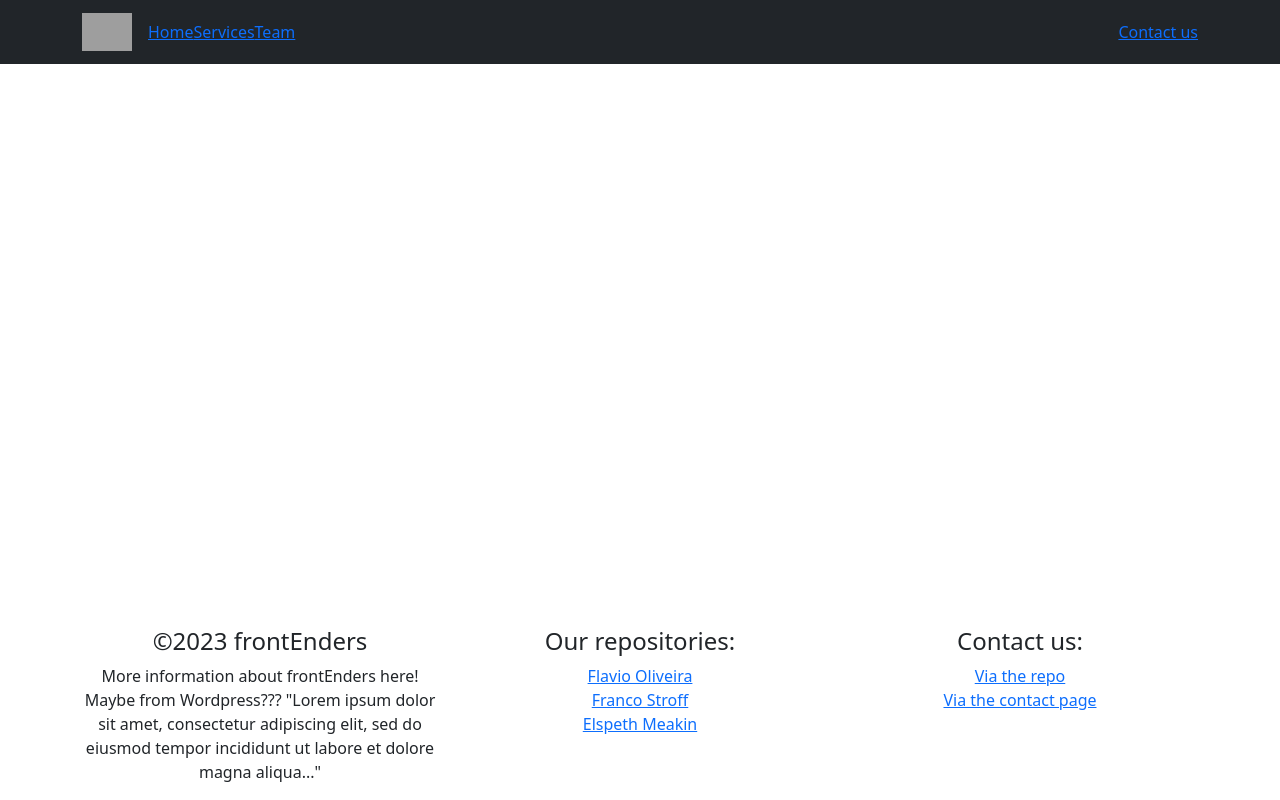
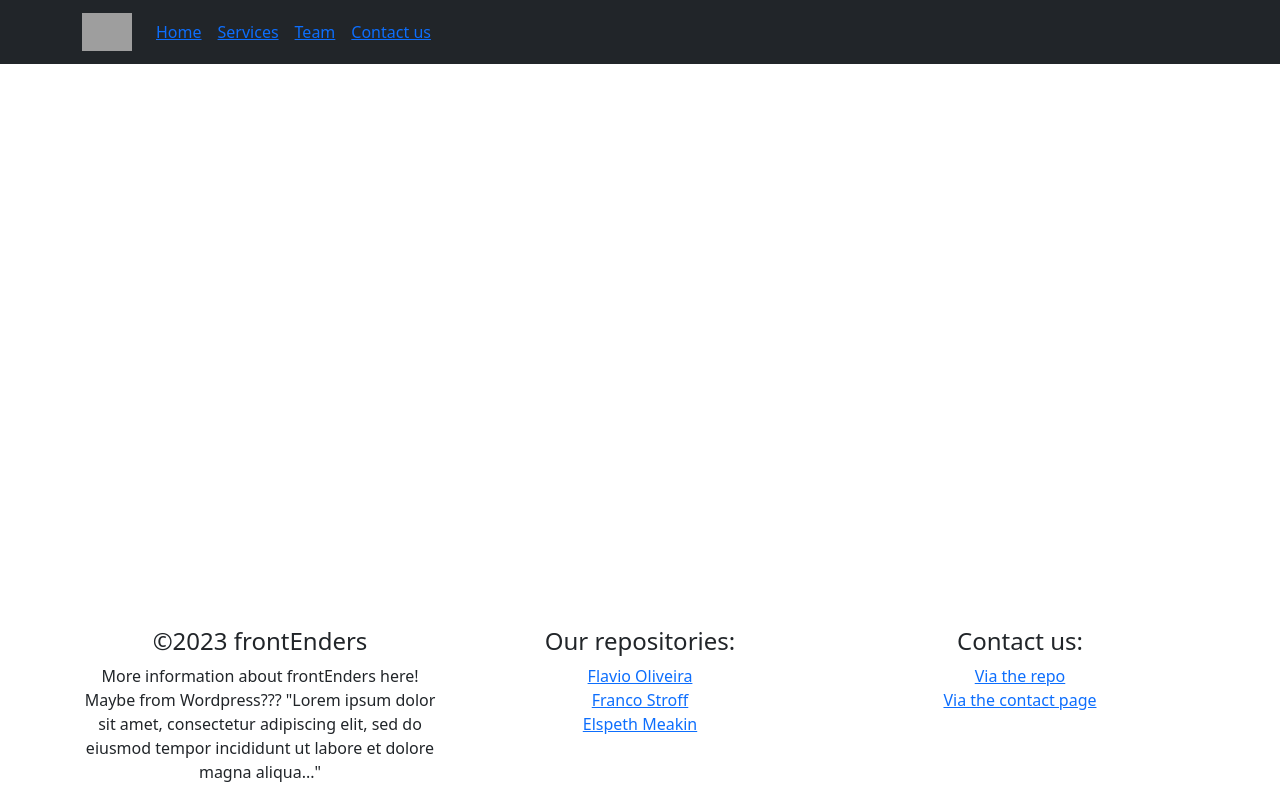
Before and after one commit to fl4viooliveira/FrontEnders, a React (Create React App) app: page / in a window 1280 px wide. Built offline with nearby package versions, Linux system fonts and the light colour scheme; grey boxes are pictures that could not be loaded.

Commit message:
fixing navbar

```diff
--- a/src/components/Navbar.jsx
+++ b/src/components/Navbar.jsx
@@ -1,6 +1,5 @@
 import React from 'react';
 import { Link, NavLink } from 'react-router-dom';
-
 import Container from 'react-bootstrap/Container';
 import Nav from 'react-bootstrap/Nav';
 import Navbar from 'react-bootstrap/Navbar';
@@ -14,12 +13,13 @@ export default function Navibar() {
         <Navbar.Toggle aria-controls="responsive-navbar-nav" />
         <Navbar.Collapse id="responsive-navbar-nav">
           <Nav className="me-auto">
-            <NavLink to="/" className="linkname">Home</NavLink>
-            <NavLink to="/services" className="linkname">Services</NavLink>
-            <NavLink to="/team" className="linkname">Team</NavLink>
+            <NavLink to="/" className="m-2 linkname">Home</NavLink>
+            <NavLink to="/services" className="m-2 linkname">Services</NavLink>
+            <NavLink to="/team" className="m-2 linkname">Team</NavLink>
+            <NavLink to="/contactpage"className="m-2 linkname">Contact us</NavLink>
           </Nav>
           <Nav>
-            <NavLink to="/contactpage">Contact us</NavLink>
+
           </Nav>
         </Navbar.Collapse>
       </Container>
```
